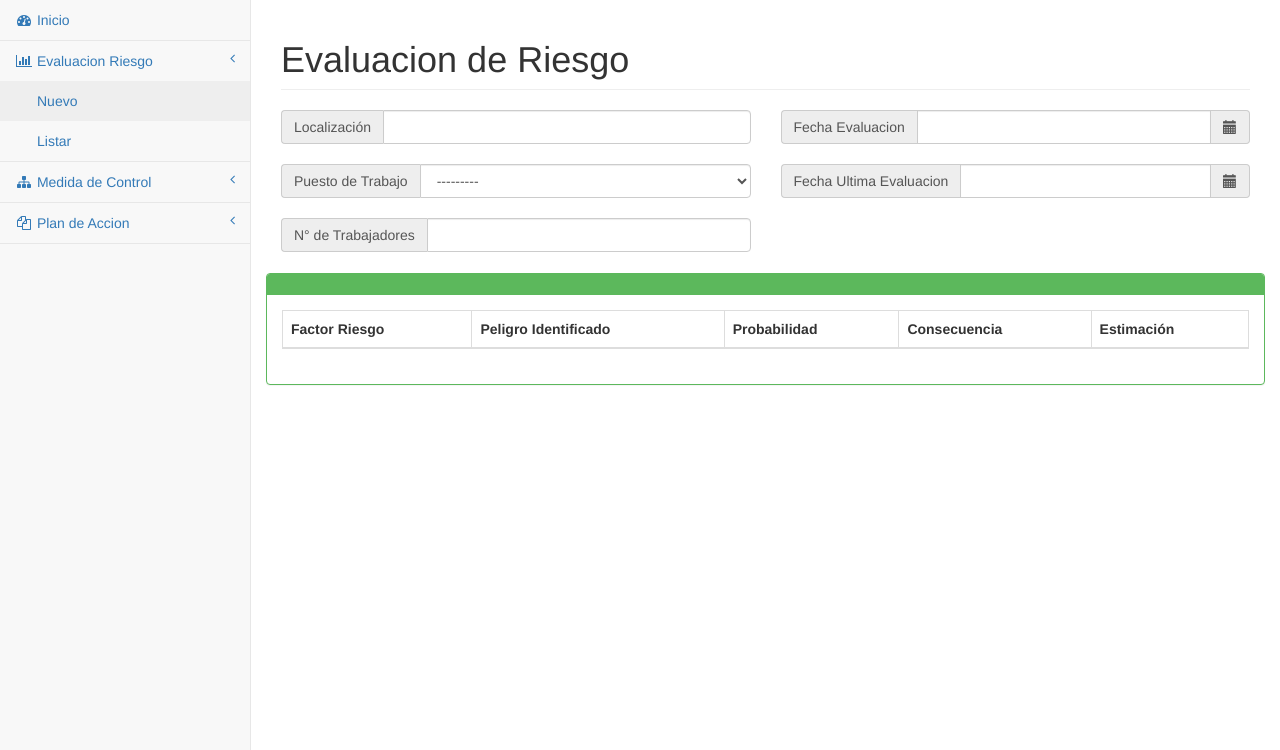
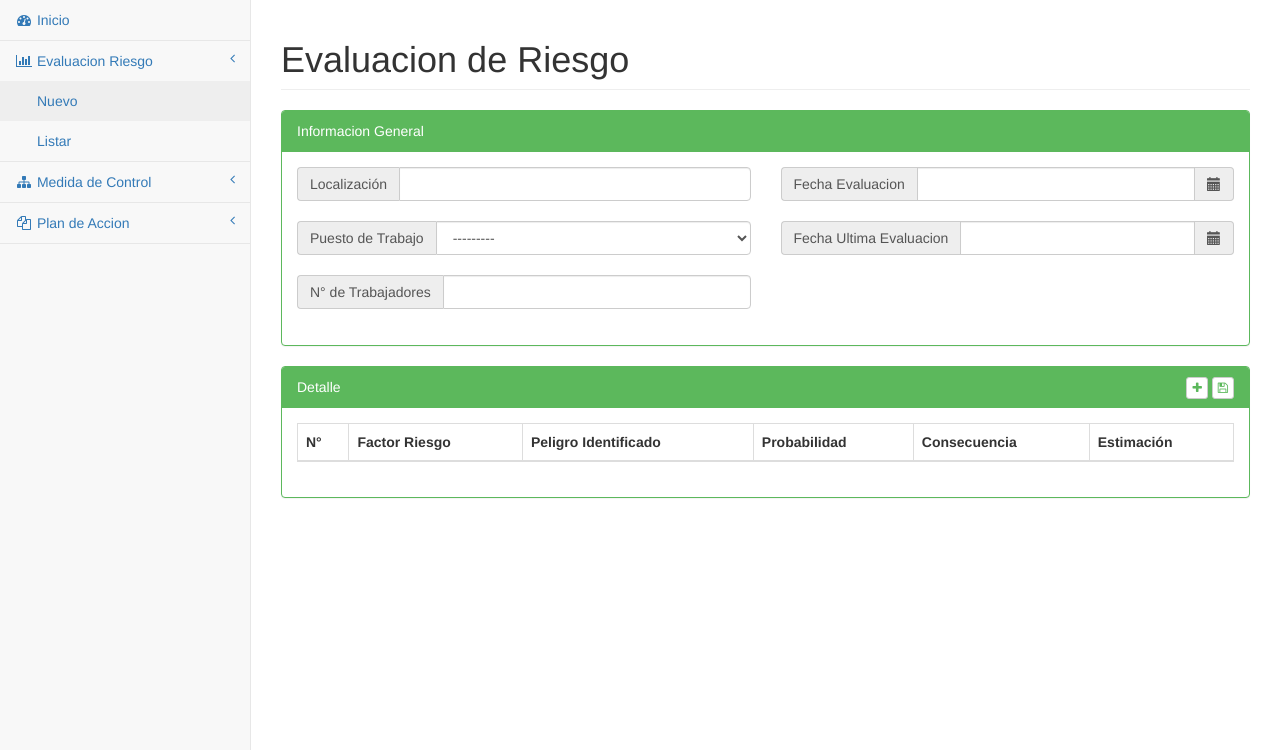
Before and after one commit to brayanL/usst, a Django app: a page that uses apps/control/templates/new_eval_riesgo.html in a window 1280 px wide. Shown: the part 51-801 px from the top of the page. Run offline with Django 3.2, Linux system fonts and the light colour scheme; data that the repository does not hold is empty; some libraries are stand-ins or nearby versions.

Commit message:
Carga de Factores de Riesgo

```diff
--- a/apps/control/admin.py
+++ b/apps/control/admin.py
@@ -4,7 +4,7 @@ from .models import *
 
 admin.site.register(evaluacion_riesgo)
 admin.site.register(puesto_trabajo)
-admin.site.register(peligros)
+admin.site.register(factor_riesgo)
 admin.site.register(peligro_detalle)
 admin.site.register(peligro_evaluacion)
 admin.site.register(medida_control)
--- a/apps/control/models.py
+++ b/apps/control/models.py
@@ -3,13 +3,19 @@ from django.contrib.auth.models import User
 
 # Create your models here.
 class puesto_trabajo(models.Model):
+    nombre = models.CharField(max_length=50)
+
+    def __str__(self):
+        return "%s" % (self.nombre)
+
+class factor_riesgo(models.Model):
     nombre = models.CharField(max_length=30)
 
-class peligros(models.Model):
-    nombre = models.CharField(max_length=30)
+    def __str__(self):
+        return "%s" % (self.nombre)
 
 class evaluacion_riesgo(models.Model):
-    localizacion = models.CharField(max_length=50)
+    localizacion = models.CharField(max_length=100)
     puesto = models.ForeignKey(puesto_trabajo)
     trabajadores = models.IntegerField()
     fecha_eval = models.DateField()
@@ -18,7 +24,7 @@ class evaluacion_riesgo(models.Model):
 
 class peligro_detalle(models.Model):
     nombre = models.CharField(max_length=100)
-    peligro = models.ForeignKey(peligros)
+    peligro = models.ForeignKey(factor_riesgo)
 
 class peligro_evaluacion(models.Model):
     evaluacion = models.ForeignKey(evaluacion_riesgo)
--- a/apps/control/templates/new_eval_riesgo.html
+++ b/apps/control/templates/new_eval_riesgo.html
@@ -4,6 +4,9 @@
 {% block contenido %}
     <div class="row">
         <div class="col-lg-12">
+            <div class="panel panel-green">
+                <div class="panel-heading">Informacion General</div>
+                <div class="panel-body">
                     <div class="row">
                 <div class="col-md-6">
                     <div class="input-group">
@@ -61,13 +64,23 @@
             </div>
                 </div>
             </div>
+        </div>
+    </div>
     <div class="row">
+        <div class="col-lg-12">
             <div class="panel panel-green">
-            <div class="panel-heading"></div>
+            <div class="panel-heading">
+                Detalle
+                <div class="pull-right">
+                    <a id="nuevo" class="btn btn-default btn-xs" href="#"><i class="fa fa-plus"></i></a>
+                    <a class="btn btn-default btn-xs" href=""><i class="fa fa-floppy-o"></i></a>
+                </div>
+            </div>
             <div class="panel-body">
-                <table class="table table-bordered">
+                <table id="tb_eval" class="table table-bordered">
                     <thead>
                         <tr>
+                            <th>N°</th>
                             <th>Factor Riesgo</th>
                             <th>Peligro Identificado</th>
                             <th>Probabilidad</th>
@@ -79,8 +92,32 @@
             </div>
         </div>
         </div>
+    </div>
 
     <script type="text/javascript">
+        var friesgo_list = [];
+        var texto= "";
+        $(document).ready(function(){
+            //Para cargar los factores de riesgo
+             $.ajax({
+                 dataType: "json",
+                contentType:"application/json; charset=utf-8",
+                 url: "/carga_friesgos/",
+                 type: "get",
+                 success: function(response){
+                    for(var i=0; i<response.length; i++){
+                        //console.log(response[i].nombre);
+                        friesgo_list.push(response[i].nombre);
+                    }
+                     //console.log(friesgo_list);
+                 }
+             });
+            for(var j=0; j<friesgo_list.length; j++){
+
+            }
+            $("#tb_eval tr:last").after('');
+
+        });
         $(function () {
             var picker = $('.date').datetimepicker({
                 locale: 'es',
@@ -88,5 +125,8 @@
                 format: 'YYYY-MM-DD'
             });
         });
+        $("#nuevo").click(function(){
+           console.log("Hola");
+        });
     </script>
 {% endblock contenido %}
--- a/apps/control/urls.py
+++ b/apps/control/urls.py
@@ -3,4 +3,5 @@ from .views import *
 
 urlpatterns = [
     url(r'^eval_riesgo/$', new_eval_riesgo, name='new_eval_riesgo'),
+    url(r'^carga_friesgos/$', carga_friesgos, name='carga_friesgos'),
 ]
--- a/apps/control/views.py
+++ b/apps/control/views.py
@@ -1,6 +1,18 @@
 from django.shortcuts import render
+from django.http import HttpResponse
+import json
 from .forms import *
+
+from .models import factor_riesgo
+
 # Create your views here.
 def new_eval_riesgo(request):
     form = EvalRiesgoForm()
     return render(request, "new_eval_riesgo.html", {"collapse_er": "in", "active_n": "active", "form": form})
+
+def carga_friesgos(request):
+    if request.method == "GET" and request.is_ajax():
+        friesgo = list(factor_riesgo.objects.values('nombre'))
+        #data = serializers.serialize("json", friesgo)
+        #print(data)
+        return HttpResponse(json.dumps(friesgo), content_type='application/json')
--- a/apps/inicio/templates/index.html
+++ b/apps/inicio/templates/index.html
@@ -2,5 +2,5 @@
 {% block titulo_pagina %} Inicio {% endblock titulo_pagina %}
 {% block titulo %} Bienvenido a USST {% endblock titulo %}
 {% block contenido %}
-    <p>Hola</p>
+    <p>Aqui va la Matriz</p>
 {% endblock contenido %}
--- a/usst/settings.py
+++ b/usst/settings.py
@@ -8,6 +8,7 @@ https://docs.djangoproject.com/en/1.8/topics/settings/
 
 For the full list of settings and their values, see
 https://docs.djangoproject.com/en/1.8/ref/settings/
+
 """
 
 # Build paths inside the project like this: os.path.join(BASE_DIR, ...)
@@ -81,13 +82,12 @@ DATABASES = {
     'default': {
         'ENGINE': 'django.db.backends.postgresql_psycopg2',
         "NAME": "usst_db",
-        "USER": "postgres",
-        "PASSWORD": "poker12324",
+        "USER": "user1",
+        "PASSWORD": "admin",
         "HOST": "localhost",
         "PORT": "5432",
     }
 }
-
 
 # Internationalization
 # https://docs.djangoproject.com/en/1.8/topics/i18n/
```
Also changed, not shown: apps/control/migrations/0001_initial.py, apps/control/migrations/0002_auto_20160315_0541.py (deleted). Lines whose indentation alone changed are shown as unchanged.
